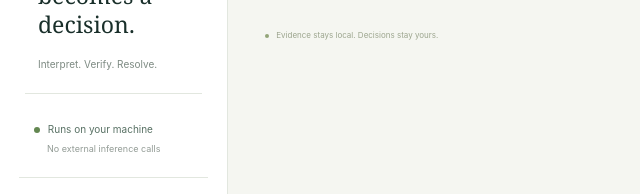
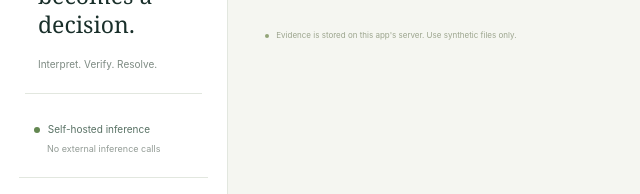
Before and after one commit to Ananya6Daitkar/Wealthiest, a plain HTML site: page static/index.html in a window 1280 px wide. Shown: the part 551-745 px from the top of the page, 0-640 px from the left. Drawn offline with Linux system fonts and the light colour scheme; no server answers.

Commit message:
Clarify server storage for hosted demonstration

```diff
--- a/static/index.html
+++ b/static/index.html
@@ -18,7 +18,7 @@
       <button class="nav" data-view="about"><span class="nav-symbol">◈</span> How it works</button>
     </nav>
     <div class="sidebar-note"><span class="mini-label">BUILT FOR THE MOMENT</span><p>Before a number becomes a decision.</p><span>Interpret. Verify. Resolve.</span></div>
-    <div class="local-status"><span class="status-dot"></span> Runs on your machine<small>No external inference calls</small></div>
+    <div class="local-status"><span class="status-dot"></span> Self-hosted inference<small>No external inference calls</small></div>
     <div class="persona"><span class="avatar">A</span><div><label for="persona">Synthetic demo persona</label><select id="persona"><option value="ananya">Ananya Sharma</option><option value="ravi">Ravi Sharma</option></select></div></div>
   </aside>
   <div class="app-shell">
@@ -28,7 +28,7 @@
       <div id="notice" class="notice" role="status" aria-live="polite" hidden></div>
       <section id="stats" class="stats" aria-label="Workspace summary"></section>
       <section id="view"></section>
-      <footer class="page-footer"><span><span class="status-dot"></span> Evidence stays local. Decisions stay yours.</span><span>Research prototype · INR fixed deposits · No investment advice</span></footer>
+      <footer class="page-footer"><span><span class="status-dot"></span> Evidence is stored on this app's server. Use synthetic files only.</span><span>Research prototype · INR fixed deposits · No investment advice</span></footer>
     </main>
   </div>
   <dialog id="upload-dialog" aria-labelledby="upload-title">
```
Also changed, not shown: 1 other file.
